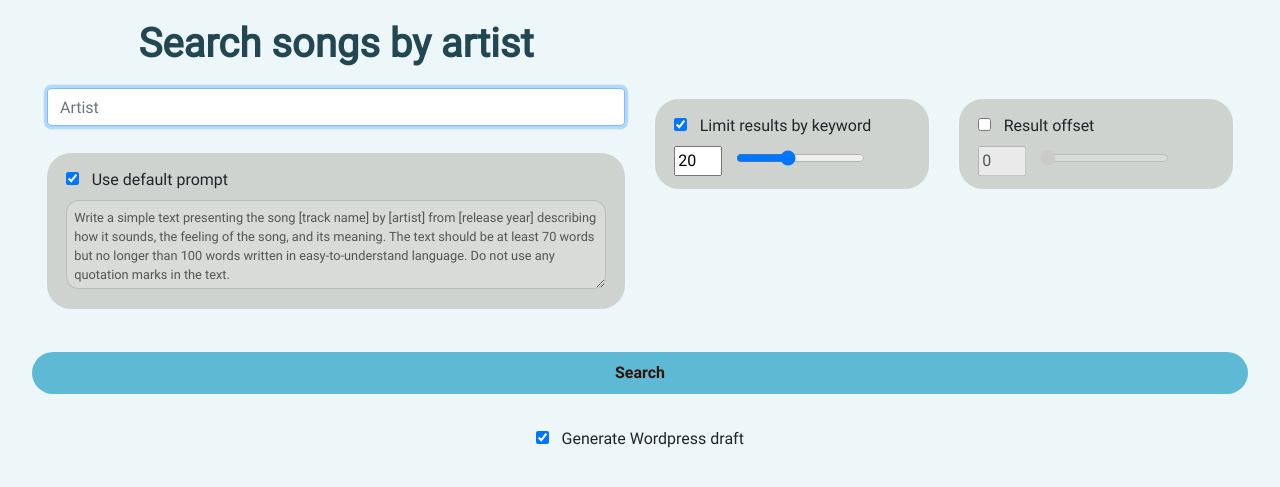
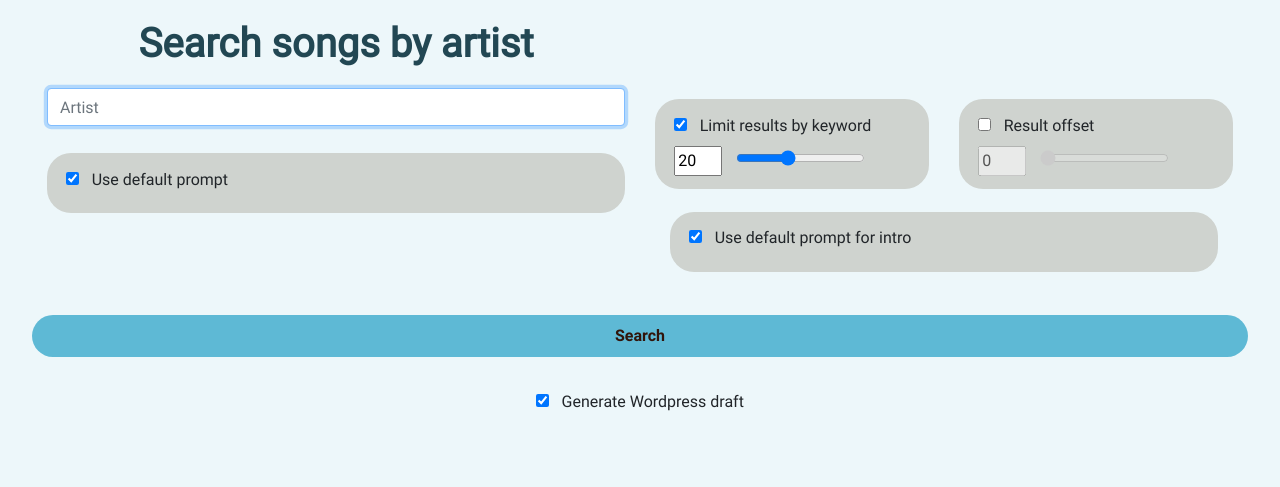
Before and after one commit to smiro-seo/song_search, a Flask app: page /search-by-artist in a window 1280 px wide. Shown: the part 56-543 px from the top of the page. Run offline with Flask 3, Linux system fonts and the light colour scheme; a user stored in the database is signed in; some libraries are stand-ins or nearby versions.

Commit message:
intro prompt

```diff
--- a/sd_app/constants.py
+++ b/sd_app/constants.py
@@ -8,3 +8,5 @@ keys['wp_user'] = os.getenv('WP_USERNAME')
 keys['wp_password'] = os.getenv('WP_PASSWORD')
 
 default_prompt = 'Write a simple text presenting the song [track name] by [artist] from [release year] describing how it sounds, the feeling of the song, and its meaning. The text should be at least 70 words but no longer than 100 words written in easy-to-understand language. Do not use any quotation marks in the text.'
+
+default_intro_prompt = "Write a simple, intereseting and captivating introduction for an article that describes the best songs about [keyword]. The text should be at least 70 words but no longer than 100 words written in easy-to-understand language. Do not use any quotation marks in the text."
--- a/sd_app/models.py
+++ b/sd_app/models.py
@@ -19,6 +19,7 @@ class Search(db.Model):
     csv_path = db.Column(db.String(150))
     html_path = db.Column(db.String(150))
     prompt = db.Column(db.String(516))
+    intro_prompt = db.Column(db.String(516))
     user_id = db.Column(db.Integer, db.ForeignKey("user.id"))
     by_artist = db.Column(db.Integer, default=0)
 
--- a/sd_app/static/index.js
+++ b/sd_app/static/index.js
@@ -54,6 +54,7 @@ function search_by_artist(artist_name, artist_id) {
     "check-offset": $("#check-offset").is(":checked") ? 1 : null,
     wordpress: $("#wordpress").is(":checked") ? 1 : false,
     prompt: $("#prompt").val(),
+    'intro-prompt': $("#intro-prompt").val(),
   };
   console.log(body);
 
@@ -76,6 +77,8 @@ function clear_table(what_to_clear) {
 
 var default_prompt =
   "Write a simple text presenting the song [track name] by [artist] from [release year] describing how it sounds, the feeling of the song, and its meaning. The text should be at least 70 words but no longer than 100 words written in easy-to-understand language. Do not use any quotation marks in the text.";
+var default_intro_prompt = "Write a simple, intereseting and captivating introduction for an article that describes the best songs about [keyword]. The text should be at least 70 words but no longer than 100 words written in easy-to-understand language. Do not use any quotation marks in the text."
+
 
 $(document).ready(function () {
   $("#check-prompt").on("change", function () {
@@ -84,9 +87,24 @@ $(document).ready(function () {
       $("#prompt").attr("disabled", true);
       $("#prompt-rules").attr("hidden", true);
       $("#prompt").val(default_prompt);
+      $("#prompt-div").attr("hidden", true);
     } else {
       $("#prompt").attr("disabled", false);
       $("#prompt-rules").attr("hidden", false);
+      $("#prompt-div").attr("hidden", false);
+    }
+  });
+  $("#check-intro-prompt").on("change", function () {
+    let disable = $("#check-intro-prompt").is(":checked");
+    if (disable) {
+      $("#intro-prompt").attr("disabled", true);
+      $("#intro-prompt-rules").attr("hidden", true);
+      $("#intro-prompt").val(default_intro_prompt);
+      $("#intro-prompt-div").attr("hidden", true);
+    } else {
+      $("#intro-prompt").attr("disabled", false);
+      $("#intro-prompt-rules").attr("hidden", false);
+      $("#intro-prompt-div").attr("hidden", false);
     }
   });
 
--- a/sd_app/templates/search_by_artist.html
+++ b/sd_app/templates/search_by_artist.html
@@ -27,10 +27,11 @@
 
         <input checked type="checkbox" value="limited" id="check-prompt" name="check-prompt" class="checkbox">
         <label for="prompt" >Use default prompt</label>
-        <p hidden class="text" style="white-space: pre-wrap" id="prompt-rules" >You can use the following placeholders that will be replaced with each song's data:
-[artist] [release year] [track name]</p></div>
+        </div>
 
-        <div class="horizontal-container">
+        <div hidden id="prompt-div" class="horizontal-container">
+          <p hidden class="text" style="white-space: pre-wrap" id="prompt-rules" >You can use the following placeholders that will be replaced with each song's data:
+[artist] [release year] [track name]</p>
         <textarea disabled class="text basic-padding"  name="prompt" id="prompt" style="width:100%;border-radius:1em;min-height:7em" >{{prompt}}</textarea>
         </div>
 
@@ -42,8 +43,9 @@
 </div>
     </div>
 
-
-        <div class="col-lg-3">
+    <div class="col-lg-6">
+    <div class="row">
+        <div class="col-lg-6">
 
               <div class="nice-container basic-padding">
                 <div class="horizontal-container">
@@ -57,7 +59,7 @@
 
               </div>
           </div>
-          <div class="col-lg-3">
+          <div class="col-lg-6">
 
               <div class="nice-container basic-padding">
                 <div class="horizontal-container">
@@ -72,6 +74,26 @@
 
             </div>
           </div>
+      </div>
+
+      <div class="col-lg-12">
+
+        <div class="nice-container basic-padding" >
+          <div class="horizontal-container" style="white-space: nowrap;align-items:flex-end">
+
+          <input checked type="checkbox" value="limited" id="check-intro-prompt" name="check-intro-prompt" class="checkbox">
+          <label for="intro-prompt" >Use default prompt for intro</label></div>
+
+
+          <div hidden id="intro-prompt-div" class="horizontal-container">
+            <p class="text" style="white-space: pre-wrap" id="intro-prompt-rules" >You must use the [keyword] placeholder.</p>
+          <textarea disabled class="text basic-padding"  name="intro-prompt" id="intro-prompt" style="width:100%;border-radius:1em;min-height:7em" >{{intro_prompt}}</textarea>
+          </div>
+
+      </div>
+    </div>
+
+    </div>
 </div>
 
   </div>
--- a/sd_app/views.py
+++ b/sd_app/views.py
@@ -14,7 +14,7 @@ import sys
 import os
 from . import db, app
 # from .func.wordpress import create_draft
-from .constants import keys, default_prompt
+from .constants import keys, default_prompt, default_intro_prompt
 sys.path.append('/..')
 
 flag_bkg = threading.Event()
@@ -113,8 +113,9 @@ def search():
     global input_data, flag_bkg, app, stopper
     filename = ''
     prompt = default_prompt
+    intro_prompt = default_intro_prompt
     search_id = request.args.get('search_id', None)
-    print(search_id)
+
 
     if request.method == 'GET':
 
@@ -125,7 +126,7 @@ def search():
             clear(flash_msg=False, what_to_clear='input')
             input_data['keywords'] = pd.DataFrame(json.loads(search.keywords))
             prompt = search.prompt
-            print(prompt)
+            intro_prompt = search.intro_prompt
 
             save_input_data(input_data['keywords'])
 
@@ -164,7 +165,8 @@ def search():
 
                         input_data = {
                             'keywords': read_data(),
-                            'prompt': data.get('prompt', default_prompt)
+                            'prompt': data.get('prompt', default_prompt),
+                            'intro-prompt': data.get('intro-prompt', default_intro_prompt)
                         }
                         time_to_complete = 20*limit_st * \
                             len(set(input_data['keywords']['keyword'].values))
@@ -206,14 +208,19 @@ def search():
     print("ACA")
     print(prompt)
     input_data_tuple = to_tuples(input_data['keywords'])
-    return render_template("search.html", input_data=input_data_tuple, download_link=filename, user=current_user, prompt=prompt, existing=search_id)
+    return render_template("search.html",
+                           input_data=input_data_tuple,
+                           download_link=filename,
+                           user=current_user,
+                           prompt=prompt,
+                           intro_prompt=intro_prompt,
+                           existing=search_id)
 
 
 @views.route('/search-by-artist', methods=['GET', 'POST'])
 @login_required
 def search_by_artist():
     global input_data, flag_bkg, app, stopper
-    filename = ''
 
     if request.method == 'POST':
         data = json.loads(request.data)
@@ -243,10 +250,16 @@ def search_by_artist():
                     db.session.add(new_search)
                     db.session.commit()
                     search_id = new_search.id
+                    input_data = {
+                        "name":data['artist-name'],
+                        "id":data['artist-id'],
+                        'prompt': data['prompt'],
+                        'intro-prompt': data.get('intro-prompt', default_intro_prompt)
+                    }
                     thread = threading.Thread(target=background_search, kwargs={
                         'local_app': app,
                         'local_db': db,
-                        'input_data': {"name":data['artist-name'], "id":data['artist-id'], 'prompt': data['prompt']},
+                        'input_data': input_data,
                         'limit': limit_st,
                         'offset': offset,
                         'search_id': search_id,
@@ -267,7 +280,10 @@ def search_by_artist():
 
         return jsonify({})
 
-    return render_template("search_by_artist.html", user=current_user, prompt=default_prompt)
+    return render_template("search_by_artist.html",
+                           user=current_user,
+                           prompt=default_prompt,
+                           intro_prompt=default_intro_prompt)
 
 
 @views.route('/history', methods=['GET'])
--- a/search/html_generator.py
+++ b/search/html_generator.py
@@ -6,12 +6,15 @@ spotify_img = '<img class="gb-image gb-image-1d75b3e9" \
     alt="spotify", title="listen-spotify-button" />'
 
 
-def generate_html(json_string):
+def generate_html(json_string, intro):
 
     print("Generating HTML")
     data = json.loads(json_string)
 
     a = Airium()
+
+    #   Intro
+    a.p(_t=intro)
 
     # Generate HTML file
     for song, song_data in data.items():
```
Also changed, not shown: sd_app/templates/search.html (+25 -3 lines), search/open_ai_upwork_main.py (+19 -2 lines), instance/database.db.
